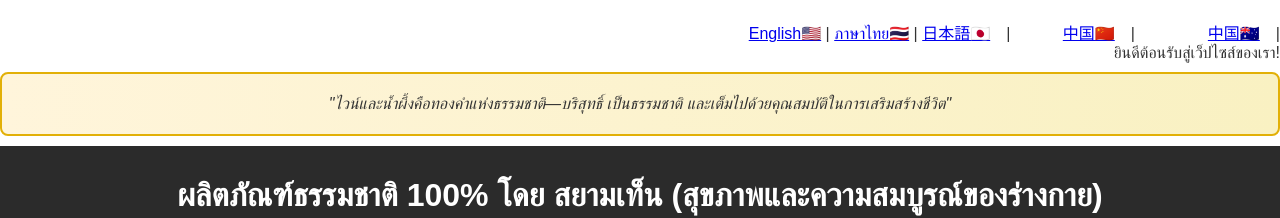
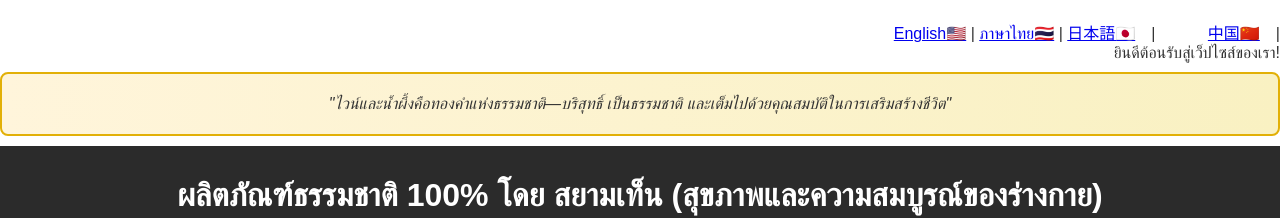
Before and after one commit to Pompatcha/honey, a plain HTML site: page th.html in a window 1280 px wide. Shown: the top 218 px of the page. Drawn offline with Linux system fonts and the light colour scheme.

Commit message:
Update th.html

```diff
--- a/th.html
+++ b/th.html
@@ -195,7 +195,6 @@
     <a href="th.html" onclick="changeLanguage('th')">ภาษาไทย🇹🇭</a> |
     <a href="#" onclick="changeLanguage('es')">日本語🇯🇵</a>　|
 　　　<a href="#" onclick="changeLanguage('es')">中国🇨🇳</a>　|
-　　　<a href="#" onclick="changeLanguage('es')">中国🇦🇺</a>　|
     <div id="content">
         <!-- Content will change based on the selected language -->
         ยินดีต้อนรับสู่เว็ปไซส์ของเรา!
```
